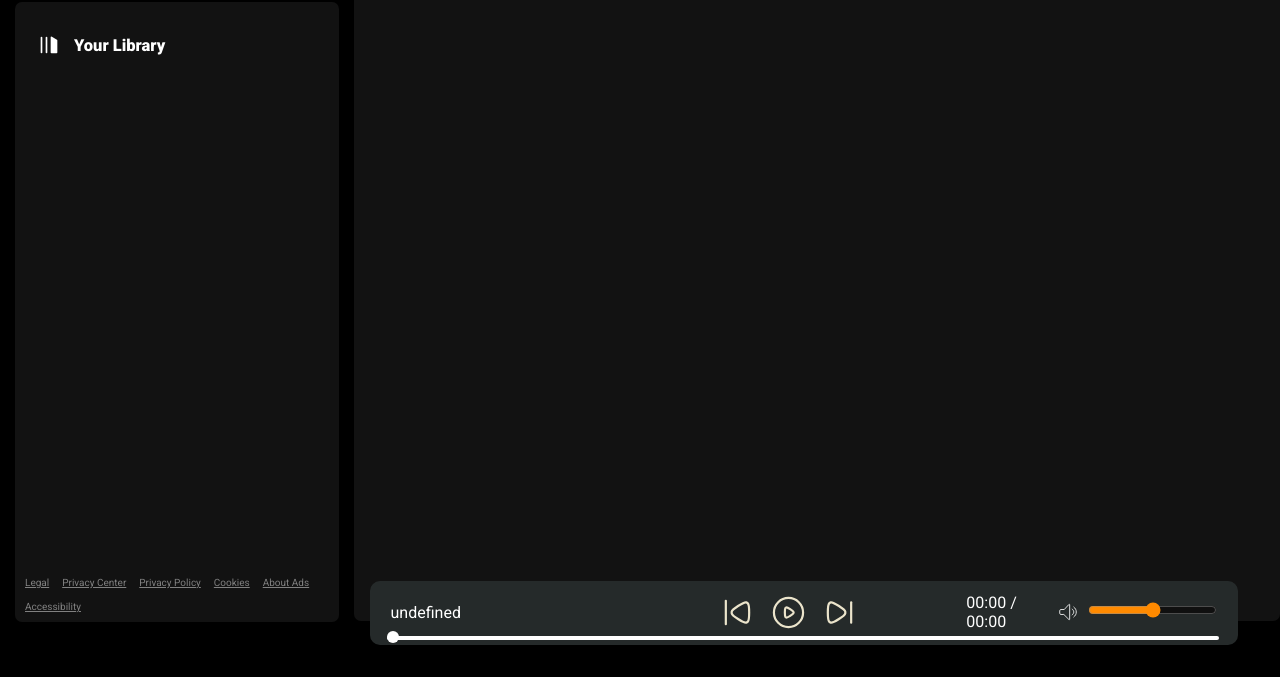
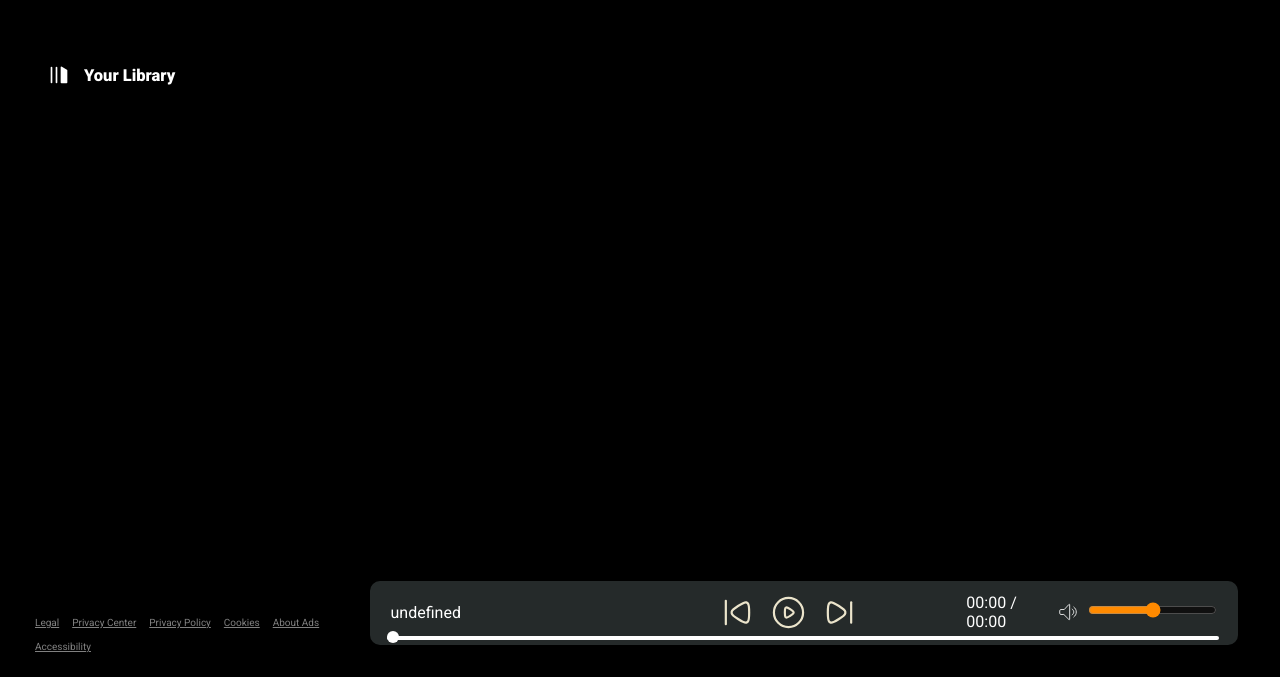
Before and after one commit to Sandeep1998abhi/spotify, a plain HTML site: page index.html in a window 1280 px wide. Shown: the part 132-809 px from the top of the page. Drawn offline with Linux system fonts and the light colour scheme; no server answers; a web font is replaced by a local one.

Commit message:
Update utility.css

```diff
--- a/css/utility.css
+++ b/css/utility.css
@@ -15,11 +15,12 @@
     background-color: black;
     color: white;
 }
+
 .invert{
-    filter: invert(1);
+    filter: invert();
 }
-.bg-gray{
-    background-color: #121212;
+.bg-grey{
+    background-color:#121212 ;
 }
 .rounded{
     border-radius: 7px;
@@ -28,18 +29,26 @@
     margin: 5px;
 }
 .p-1{
-    padding:10px;
+    padding: 20px;
+
 }
-
+/* Width */
 ::-webkit-scrollbar {
-    width: 12px;
+    width: 10px;
   }
 
-  ::-webkit-scrollbar-thumb {
-    background-color: #333;
-    border-radius: 6px;
+  /* Track */
+  ::-webkit-scrollbar-track {
+    background: #333; /* Change this to your desired background color */
   }
 
-  ::-webkit-scrollbar-track {
-    background-color: #666;
+  /* Handle */
+  ::-webkit-scrollbar-thumb {
+    background: #666; /* Change this to your desired scrollbar color */
+    border-radius: 5px;
   }
+
+  /* Handle on hover */
+  ::-webkit-scrollbar-thumb:hover {
+    background: #888; /* Change this to your desired scrollbar color on hover */
+  }
```
